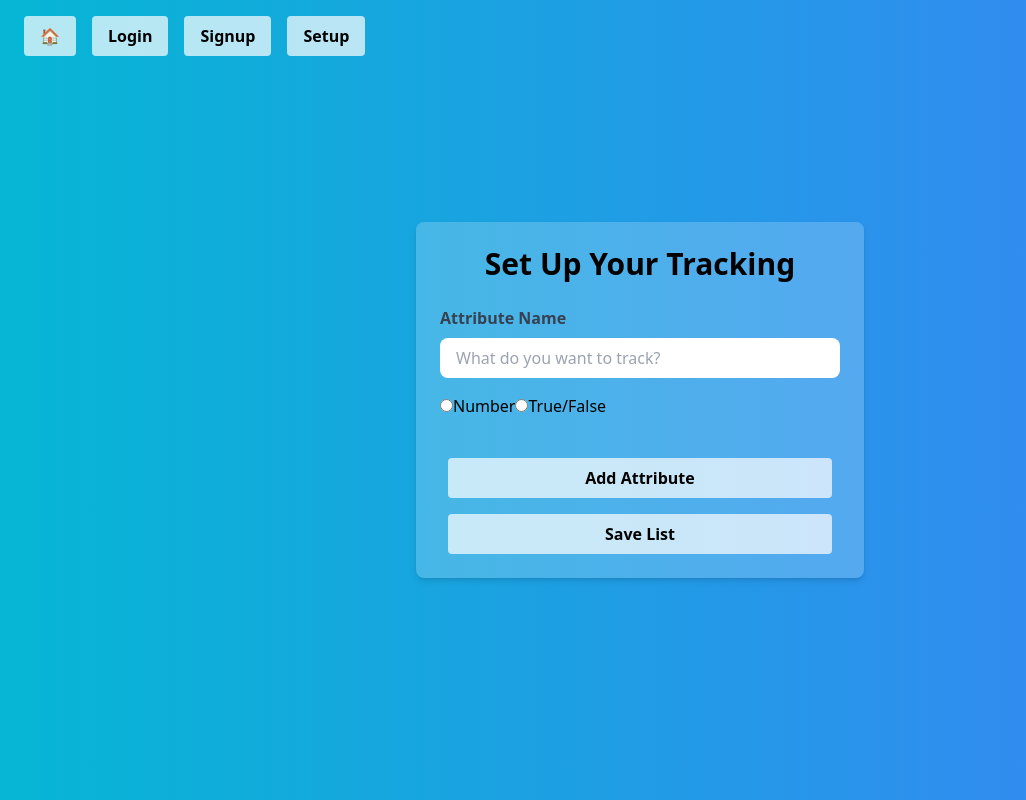
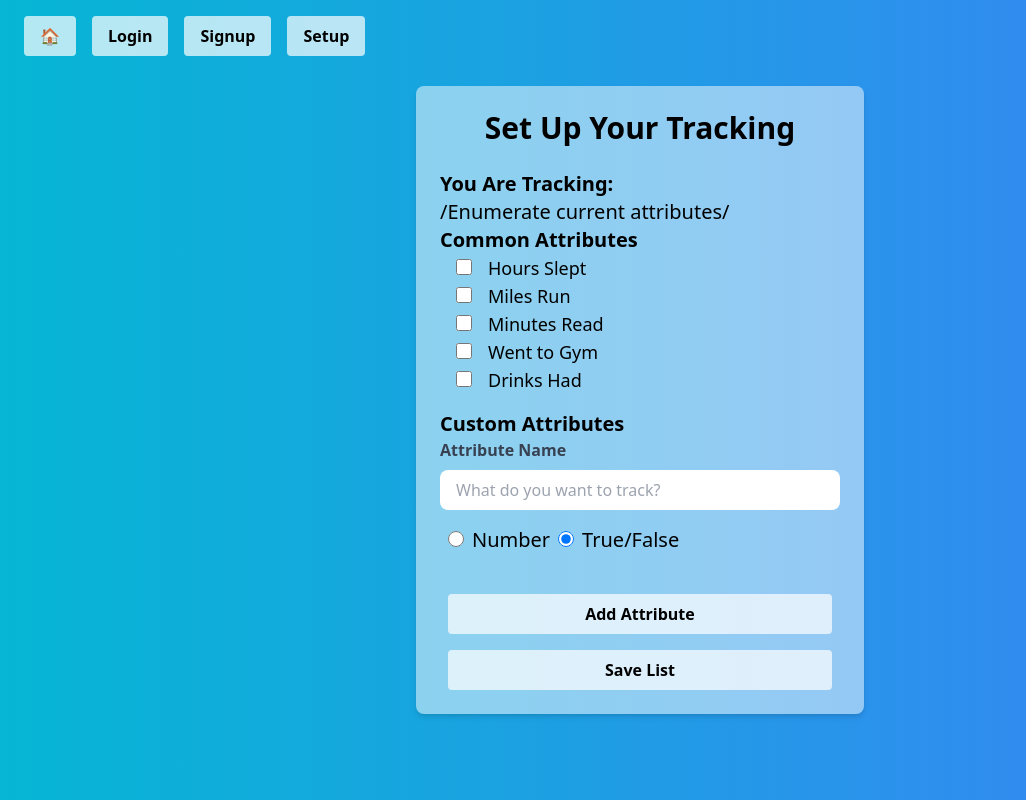
Before and after one commit to Pawtang/sunny-front, a React (Create React App) app in the folder Sunny/: page /setup in a window 1280 px wide. Shown: the whole page, without its empty margins (0-1026 px from the left). Built offline with nearby package versions, Linux system fonts and the light colour scheme.

Commit message:
Push from laptop

```diff
--- a/Sunny/src/components/Login.tsx
+++ b/Sunny/src/components/Login.tsx
@@ -6,9 +6,9 @@ const Login = () => {
     <>
       <Navbar></Navbar>
       <div
-        className={`bg-gradient-to-r from-cyan-500 to-blue-500 min-h-screen flex items-center justify-center`}
+        className={`bg-gradient-to-r from-cyan-500 to-blue-500 min-h-screen flex items-center justify-center text-lg`}
       >
-        <form className="bg-white/20 hover:bg-white/30 transition-all p-6 rounded-lg shadow-md max-w-md hover:-translate-y-1 duration-200 ease-linear">
+        <form className="bg-white/50 hover:bg-white/60 transition-all p-6 rounded-lg shadow-md max-w-md hover:-translate-y-1 duration-200 ease-linear">
           <h2 className="text-3xl font-bold mb-6 text-center">Log In</h2>
 
           <div className="mb-4">
--- a/Sunny/src/components/Setup.tsx
+++ b/Sunny/src/components/Setup.tsx
@@ -2,11 +2,18 @@ import Navbar from "./Navbar";
 import ActionButton from "../elements/ActionButton";
 import { attributeObject } from "../utilities/types";
 import { useState } from "react";
+import CheckItem from "../elements/CheckItem";
+import RadioItem from "../elements/RadioItem";
+// import { submitAttributes } from "../middleware/setupServiceCalls";
+// import { getAttributesForUser } from "../middleware/setupServiceCalls";
 
 const Setup = () => {
   const [attributes, setAttributes] = useState<attributeObject>({});
   const [attributeName, setAttributeName] = useState<string>("");
-  const [attributeType, setAttributeType] = useState<string>("");
+  const [attributeType, setAttributeType] = useState<string>("number");
+  // need to add a way to add checked attributes and radio attributes to a single list. change wording.
+  const [checkedAttributes, setCheckedAttributes] = useState<string>("");
+  // const [trackedAttributes, setTrackedAttributes] = useState;
 
   const attributesList = () => {
     return attributes && Object.entries(attributes);
@@ -17,9 +24,17 @@ const Setup = () => {
   };
 
   const writeAttribute = () => {
-    setAttributes({ ...attributes, [attributeName]: attributeType });
-    setAttributeType("");
+    if (!attributeName || !attributeType) return;
+    {
+      setAttributes({ ...attributes, [attributeName]: attributeType });
+    }
+    setAttributeType("number");
     setAttributeName("");
+  };
+
+  const commitAttributes = () => {
+    //add all attributes to "you are tracking" list upon save
+    return;
   };
 
   return (
@@ -28,12 +43,56 @@ const Setup = () => {
       <div
         className={`bg-gradient-to-r from-cyan-500 to-blue-500 min-h-screen flex items-center justify-center`}
       >
-        <form className="bg-white/20 hover:bg-white/30 transition-all p-6 rounded-lg shadow-md max-w-md hover:-translate-y-1 duration-200 ease-linear">
+        <form className="bg-white/50 hover:bg-white/60 transition-all p-6 rounded-lg shadow-md max-w-md hover:-translate-y-1 duration-200 ease-linear">
           <h2 className="text-3xl font-bold mb-6 text-center">
             Set Up Your Tracking
           </h2>
+          <h2 className="text-xl ">
+            <b>You Are Tracking:</b>
+            <p>/Enumerate current attributes/</p>
+          </h2>
 
+          {/* Common Attributes */}
           <div className="mb-4">
+            <h2 className="text-xl ">
+              <b>Common Attributes</b>
+            </h2>
+            <CheckItem
+              name="sleep"
+              id="check-sleep"
+              label="Hours Slept"
+            ></CheckItem>
+
+            <CheckItem
+              name="miles-run"
+              id="check-miles-run"
+              label="Miles Run"
+            ></CheckItem>
+
+            <CheckItem
+              name="minutes-read"
+              id="check-minutes-read"
+              label="Minutes Read"
+            ></CheckItem>
+
+            <CheckItem
+              name="gym"
+              id="check-gym"
+              label="Went to Gym"
+            ></CheckItem>
+
+            <CheckItem
+              name="drinks"
+              id="check-drinks"
+              label="Drinks Had"
+            ></CheckItem>
+          </div>
+          {/* Custom tracking */}
+          <div className="mb-4">
+            <h2 className="text-xl bold">
+              <b>Custom Attributes</b>
+            </h2>
+
             <label
               htmlFor="name"
               className="block font-semibold text-gray-700 mb-2"
@@ -49,27 +108,29 @@ const Setup = () => {
               onChange={(e) => setAttributeName(e.currentTarget.value)}
             />
           </div>
-          <div className="mb-6">
-            <label>
-              <input
-                type="radio"
+          <div className="mb-6 flex center">
+            <div className="flex items-center">
+              <RadioItem
                 name="option"
                 value="number"
-                checked={attributeType === "number"}
-                onChange={(e) => assignType(e)}
-              />
-              Number
-            </label>
-            <label>
-              <input
-                type="radio"
+                label="Number"
+                onChange={(e: React.ChangeEvent<HTMLInputElement>) =>
+                  assignType(e)
+                }
+                attributeType={attributeType}
+              ></RadioItem>
+            </div>
+            <div className="flex items-center">
+              <RadioItem
                 name="option"
                 value="boolean"
-                checked={attributeType === "boolean"}
-                onChange={(e) => assignType(e)}
-              />
-              True/False
-            </label>
+                label="True/False"
+                onChange={(e: React.ChangeEvent<HTMLInputElement>) =>
+                  assignType(e)
+                }
+                attributeType={attributeType}
+              ></RadioItem>
+            </div>
           </div>
 
           {attributesList() &&
@@ -95,6 +156,7 @@ const Setup = () => {
             <ActionButton
               onClick={(e: React.MouseEvent<HTMLElement>) => {
                 e.preventDefault();
+                commitAttributes();
               }}
               buttonText="Save List"
               styleTags="w-96 mt-4"
--- a/Sunny/src/components/Signup.tsx
+++ b/Sunny/src/components/Signup.tsx
@@ -1,5 +1,6 @@
 import ActionButton from "../elements/ActionButton";
 import Navbar from "./Navbar";
+import { signup } from "../middleware/userServiceCalls";
 // import { useState } from "react";
 
 // const [bg, setBg] = useState(0);
@@ -15,9 +16,9 @@ const Signup = () => {
     <>
       <Navbar></Navbar>
       <div
-        className={`bg-gradient-to-r from-cyan-500 to-blue-500 min-h-screen flex items-center justify-center`}
+        className={`bg-gradient-to-r from-cyan-500 to-blue-500 min-h-screen flex items-center justify-center text-lg`}
       >
-        <form className="bg-white/20 hover:bg-white/30 transition-all p-6 rounded-lg shadow-md max-w-md hover:-translate-y-1 duration-200 ease-linear">
+        <form className="bg-white/50 hover:bg-white/60 transition-all p-6 rounded-lg shadow-md max-w-md hover:-translate-y-1 duration-200 ease-linear">
           <h2 className="text-3xl font-bold mb-6 text-center">Sign Up</h2>
           <div className="p-4">
             <p>Sunny is totes free to use.</p>
--- /dev/null
+++ b/Sunny/src/elements/CheckItem.tsx
@@ -0,0 +1,17 @@
+import { FunctionComponent } from "react";
+import { checkProps } from "../utilities/types";
+
+const CheckItem: FunctionComponent<checkProps> = (props) => {
+  const { name, id, label } = props;
+  return (
+    <>
+      <input type="checkbox" name={name} id={id} className="mx-4 w-4 h-4 " />
+      <label className="text-lg" htmlFor={name}>
+        {label}
+      </label>
+      <br />
+    </>
+  );
+};
+
+export default CheckItem;
--- /dev/null
+++ b/Sunny/src/elements/RadioItem.tsx
@@ -0,0 +1,25 @@
+import { FunctionComponent } from "react";
+import { radioProps } from "../utilities/types";
+
+const RadioItem: FunctionComponent<radioProps> = (props) => {
+  const { name, value, label, onChange, attributeType } = props;
+  return (
+    <>
+      <label className="text-xl">
+        <input
+          type="radio"
+          name={name}
+          value={value}
+          checked={attributeType === "number"}
+          onChange={(e) => {
+            onChange(e);
+          }}
+          className="mx-2 w-4 h-4 "
+        />
+        {label}
+      </label>
+    </>
+  );
+};
+
+export default RadioItem;
--- a/Sunny/src/middleware/setupServiceCalls.tsx
+++ b/Sunny/src/middleware/setupServiceCalls.tsx
@@ -1,3 +1,36 @@
 import axios from "axios";
+import { attributeObject } from "../utilities/types";
 
-export const foo = {};
+const SETUP_URL = "http://localhost:8000/setup";
+
+// const attributesList = (attributes: attributeObject) => {
+//     return attributes && Object.entries(attributes);
+//   };
+
+export const submitAttributes = async (
+  body: object,
+  successCallback: Function
+) => {
+  try {
+    const response = await axios.post(SETUP_URL, body).then((response) => {
+      successCallback && successCallback(response.data);
+    });
+  } catch (error) {
+    console.error("error", error);
+  }
+};
+
+export const getAttributesForUser = async (
+  userid: string,
+  successCallback: Function
+) => {
+  try {
+    const response = await axios
+      .get(`${SETUP_URL}?userid=${userid}`)
+      .then((response) => {
+        successCallback && successCallback(response.data);
+      });
+  } catch (error) {
+    console.error(error);
+  }
+};
--- a/Sunny/src/middleware/userServiceCalls.tsx
+++ b/Sunny/src/middleware/userServiceCalls.tsx
@@ -1,3 +1,22 @@
 import axios from "axios";
 
-export const bar = {};
+const USER_URL = "http://localhost:8000/user";
+
+export const signup = async (body: object, successCallback: Function) => {
+  try {
+    const response = await axios.post(USER_URL, body).then((response) => {
+      successCallback && successCallback(response.data);
+    });
+  } catch (error) {
+    console.error("error", error);
+  }
+
+export const login = async (body: object, successCallback: Function) => {
+  try {
+    const response = await axios.post(USER_URL, body).then((response) => {
+      successCallback && successCallback(response.data);
+    });
+  } catch (error) {
+    console.error("error", error);
+  }
+};
```
Also changed, not shown: Sunny/src/utilities/types.ts (+14 -0 lines).
